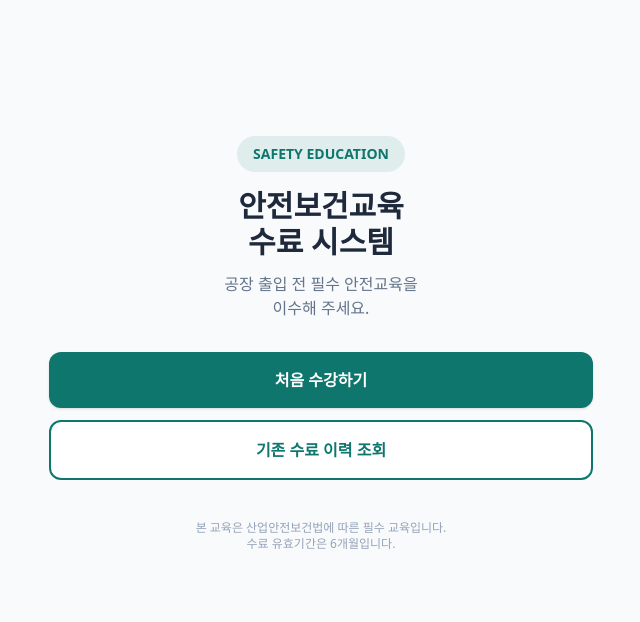
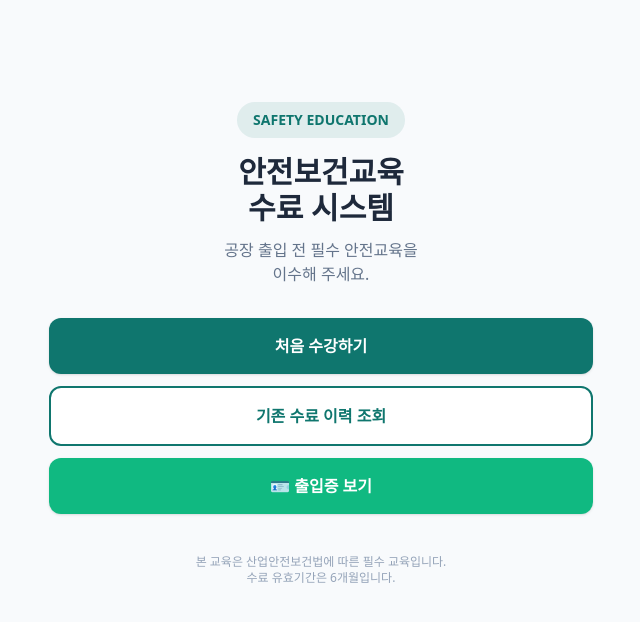
Before and after one commit to khy-921108/-, a Next.js app in the folder codexnew/: page / in a window 1280 px wide. Shown: the top 622 px of the page, without its empty margins (319-959 px from the left). Built offline with nearby package versions, Linux system fonts and the light colour scheme.

Commit message:
Update page.tsx

```diff
--- a/codexnew/src/app/page.tsx
+++ b/codexnew/src/app/page.tsx
@@ -26,6 +26,12 @@ export default function HomePage() {
         <Link href="/lookup" className="btn-secondary block text-center">
           기존 수료 이력 조회
         </Link>
+        <Link
+          href="/access-pass"
+          className="block w-full rounded-xl bg-emerald-500 px-5 py-4 text-base font-bold text-white shadow transition active:scale-95 text-center"
+        >
+          🪪 출입증 보기
+        </Link>
       </div>
 
       <p className="mt-10 text-xs text-slate-400">
```
